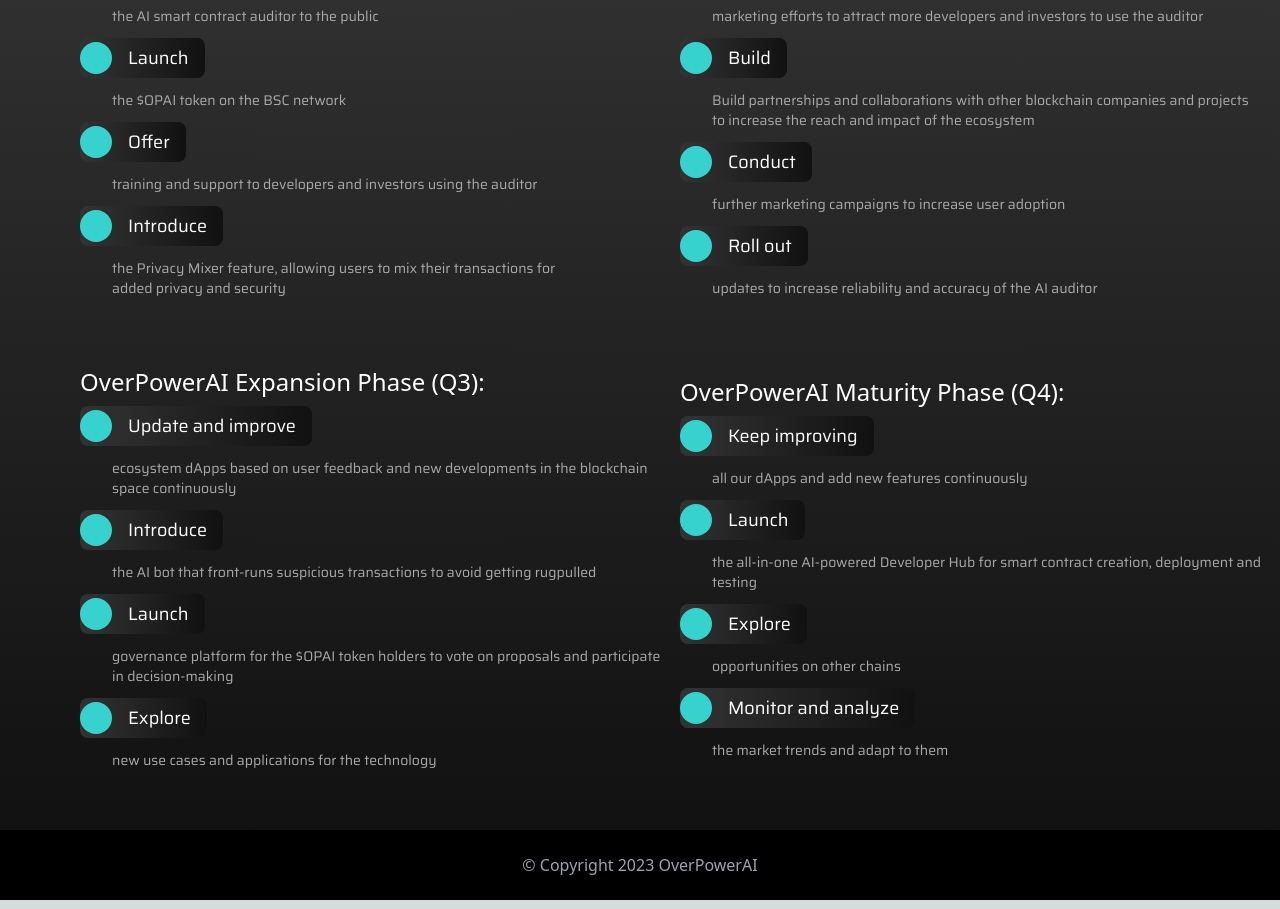
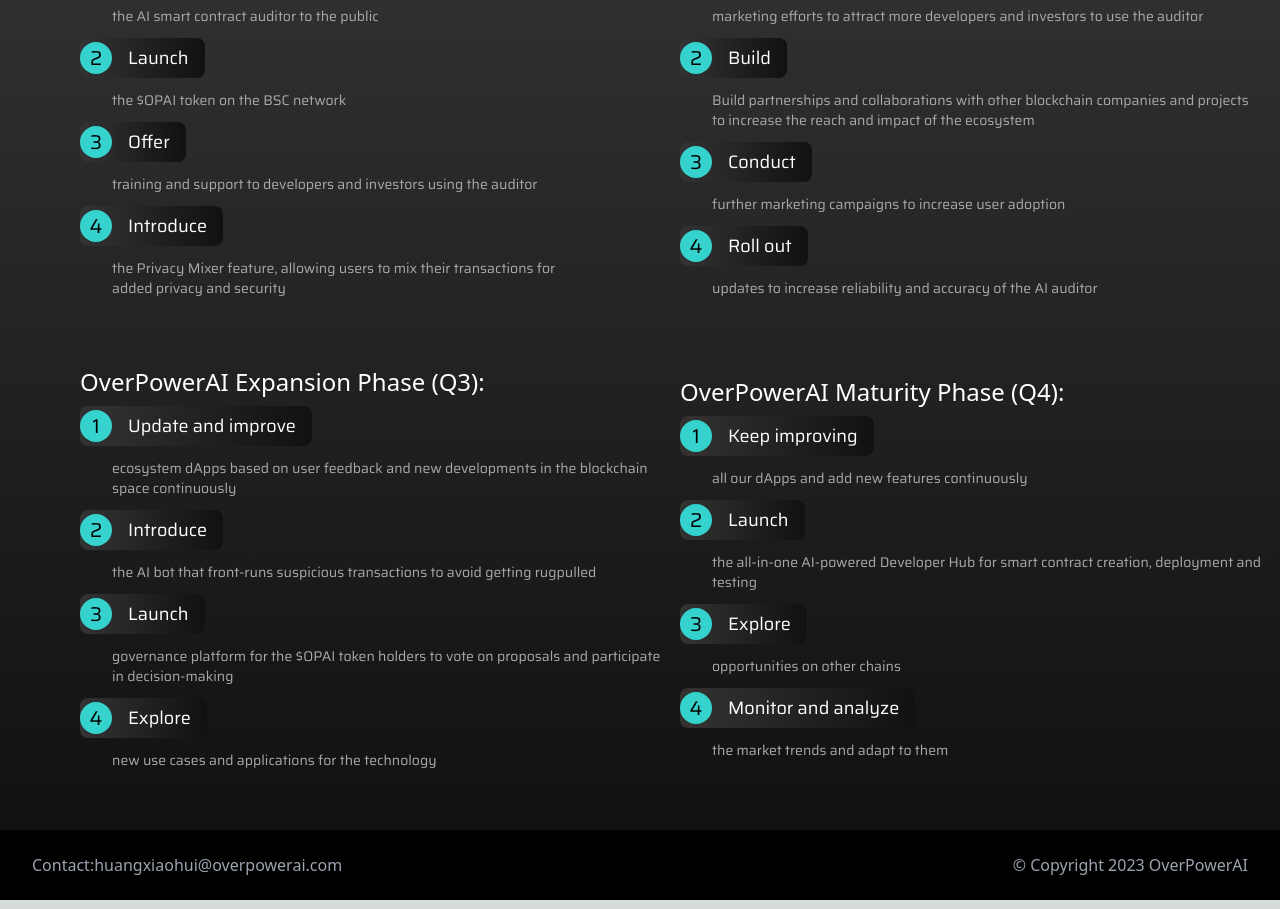
Before and after one commit to OverPowerAI/OverPowerAI, a Next.js app in the folder overpowerai/: page / in a window 1280 px wide. Shown: the part 4780-5689 px from the top of the page. Built offline with nearby package versions, Linux system fonts and the light colour scheme.

Commit message:
bug fixes and UI developments

```diff
--- a/overpowerai/components/Footer.js
+++ b/overpowerai/components/Footer.js
@@ -3,7 +3,8 @@
 export default function Footer(){
     return(
         <div className="h-[70px] w-full bg-black flex justify-center items-center">
-            <div className="flex mt-auto mb-auto">
+            <div className="flex justify-between w-full p-8">
+                <div className="text-gray-400">Contact:huangxiaohui@overpowerai.com</div>
                 <div className="text-gray-400">© Copyright 2023 OverPowerAI</div>
             </div>
         </div>
--- a/overpowerai/components/Navbar.js
+++ b/overpowerai/components/Navbar.js
@@ -41,7 +41,7 @@
             <div className="w-64 h-[1px] bg-[#FFFFFF26]"></div>
             <span
               className="text-xl font-normal cursor-pointer"
-              onClick={() => goToSection("#vision")}
+              onClick={() => goToSection("#concept")}
             >
               <div className="pb-2 px-6 py-2">Concept</div>
             </span>
--- a/overpowerai/components/Road.js
+++ b/overpowerai/components/Road.js
@@ -1,13 +1,13 @@
 import { Saira } from "next/font/google";
 const saira = Saira({ weight: "400", subsets: ["latin"] });
 
-export default function Road({ name, desc }) {
+export default function Road({ name, desc,index }) {
   return (
     <div className="flex">
       <div className={saira.className}>
         <div className="w-full flex flex-col h-full  items-start justify-center  ">
           <div className="flex items-center justify-center rounded-lg py-1 bg-gradient-to-l from-[#111111] to-[#333333]">
-            <div className="rounded-full w-8 h-8 bg-[#36d2cd]"></div>
+            <div className="rounded-full w-8 h-8 bg-[#36d2cd] flex justify-center items-center">{index}</div>
             <div className="text-white pl-4 pr-4 text-[18px]">{name}</div>
           </div>
           <div className="w-full text-[#AAAAAA] py-3 pl-8 pr-4 text-sm ">
--- a/overpowerai/containers/Roadmap.js
+++ b/overpowerai/containers/Roadmap.js
@@ -1,23 +1,26 @@
 import Road from "@/components/Road";
 
-export default function Roadmap() {
+export default function Roadmap({id}) {
   return (
 
-    <div className="pt-32 p-8 md:p-0 md:pl-20 grid grid-cols-1 md:grid-cols-2  justify-between text-xl items-center w-full h-full bg-gradient-to-t from-[#111111] to-[#333333] bg-cover bg-center">
+    <div id={id} className="pt-32 p-8 md:p-0 md:pl-20 grid grid-cols-1 md:grid-cols-2  justify-between text-xl items-center w-full h-full bg-gradient-to-t from-[#111111] to-[#333333] bg-cover bg-center">
       <div className="flex flex-col pr-20 pb-12">
         <div className="text-2xl py-2 text-white">
           OverPowerAI Launch Phase (Q1):
         </div>
         <Road
+        index="1"
           name="Release"
           desc="the AI smart contract auditor to the public"
         ></Road>
-        <Road desc="the $OPAI token on the BSC network" name="Launch"></Road>
+        <Road index="2" desc="the $OPAI token on the BSC network" name="Launch"></Road>
         <Road
+        index="3"
           desc="training and support to developers and investors using the auditor"
           name="Offer"
         ></Road>
         <Road
+        index="4"
           name="Introduce"
           desc="the Privacy Mixer feature, allowing users to mix their transactions for added privacy and security"
         ></Road>
@@ -27,18 +30,22 @@
         OverPowerAI Adoption Phase (Q2):
         </div>
         <Road
+        index="1"
           name="Increase"
           desc="marketing efforts to attract more developers and investors to use the auditor"
         ></Road>
         <Road
+        index="2"
           desc="Build partnerships and collaborations with other blockchain companies and projects to increase the reach and impact of the ecosystem"
           name="Build"
         ></Road>
         <Road
+        index="3"
           name="Conduct"
           desc="further marketing campaigns to increase user adoption"
         ></Road>
          <Road
+         index="4"
           name="Roll out "
           desc="updates to increase reliability and accuracy of the AI auditor"
         ></Road>
@@ -48,15 +55,18 @@
         OverPowerAI Expansion Phase (Q3):
         </div>
         <Road
+        index="1"
           name="Update and improve "
           desc="ecosystem dApps based on user feedback and new developments in the blockchain space continuously"
         ></Road>
-        <Road desc="the AI bot that front-runs suspicious transactions to avoid getting rugpulled" name="Introduce "></Road>
+        <Road index="2" desc="the AI bot that front-runs suspicious transactions to avoid getting rugpulled" name="Introduce "></Road>
         <Road
+        index="3"
           desc="governance platform for the $OPAI token holders to vote on proposals and participate in decision-making"
           name="Launch "
         ></Road>
         <Road
+        index="4"
           name="Explore "
           desc="new use cases and applications for the technology"
         ></Road>
@@ -66,15 +76,18 @@
         OverPowerAI Maturity Phase (Q4):
         </div>
         <Road
+        index="1"
           name="Keep improving "
           desc="all our dApps and add new features continuously"
         ></Road>
-        <Road desc="the all-in-one AI-powered Developer Hub for smart contract creation, deployment and testing" name="Launch "></Road>
+        <Road index="2" desc="the all-in-one AI-powered Developer Hub for smart contract creation, deployment and testing" name="Launch "></Road>
         <Road
+        index="3"
           desc=" opportunities on other chains"
           name="Explore"
         ></Road>
         <Road
+        index="4"
           name="Monitor and analyze "
           desc="the market trends and adapt to them"
         ></Road>
```
